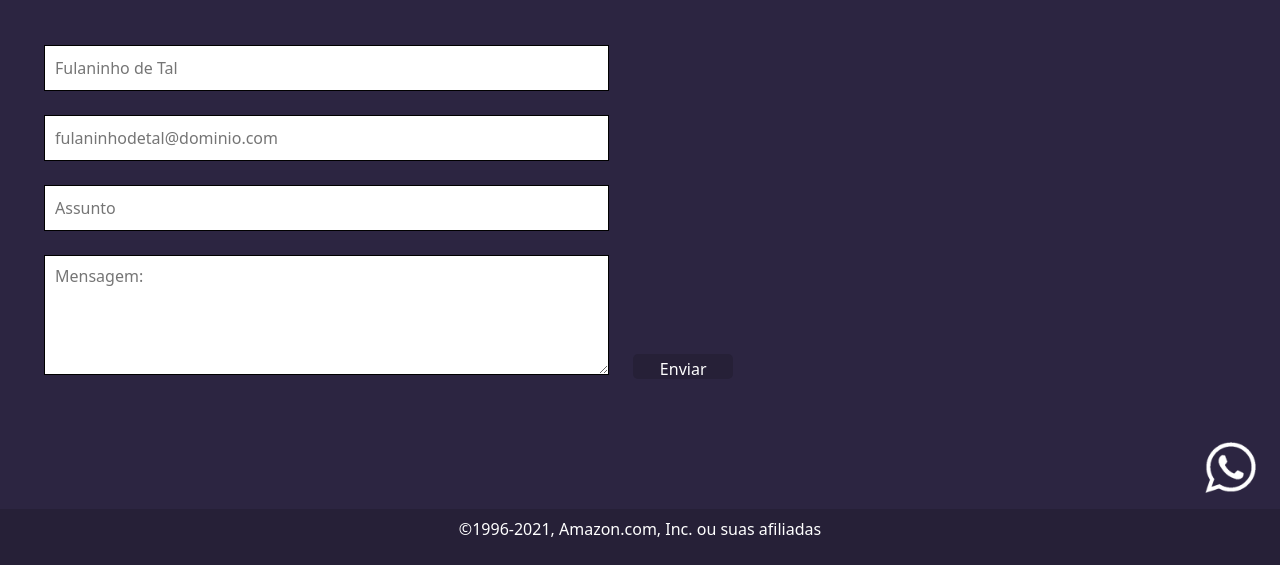
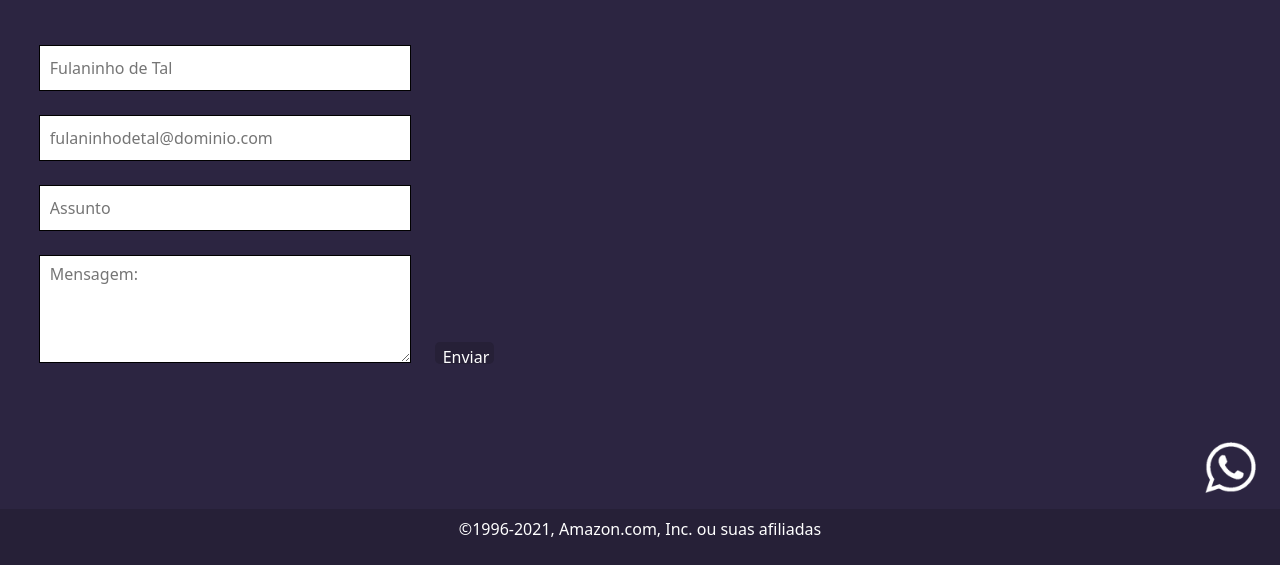
Before and after one commit to RestartButton/Prime_Games, a plain HTML site: page contato.html in a window 1280 px wide. Shown: the part 235-800 px from the top of the page. Drawn offline with Linux system fonts and the light colour scheme.

Commit message:
Ajuste de porcentagem Contato

```diff
--- a/assets/css/contato.css
+++ b/assets/css/contato.css
@@ -1,13 +1,13 @@
 form {
-    max-width: 1000px;
+    max-width: 40%;
 }
 
 input, textarea {
-    width: 565px;
+    width: 75.5%;
     padding: 10px;
     color: black;
-    margin-left: 20px;
-    margin-top: 10px;
+    margin-left: 3%;
+    margin-top: 3%;
     border: 1px solid;
 }
 
@@ -21,18 +21,18 @@ input:hover, textarea:hover, input:focus, textarea:focus {
 .enviar {
     background-color: #262037;
     border-color: transparent;
-    height: 25px;
-    width: 100px;
+    height: 5%;
+    width: 12%;
     border-radius: 5px;
     color: #FFF;
-    margin-left: 20px;
+    margin-left: 4%;
 }
 
 textarea {
-    width: 565px;
-    height: 120px;
-    line-height: 20px;
-    max-width: 565px;
+    width: 75.5%;
+    height: 25%;
+    line-height: 100%;
+    max-width: 75.5%;
 }
 
 form label {
--- a/assets/css/style.css
+++ b/assets/css/style.css
@@ -19,8 +19,8 @@ body{
 }
 
 .my-6{
-    margin-top: 60;
-    margin-bottom: 60;
+    margin-top: 5%;
+    margin-bottom: 5%;
 }
 
 .h1{
```
